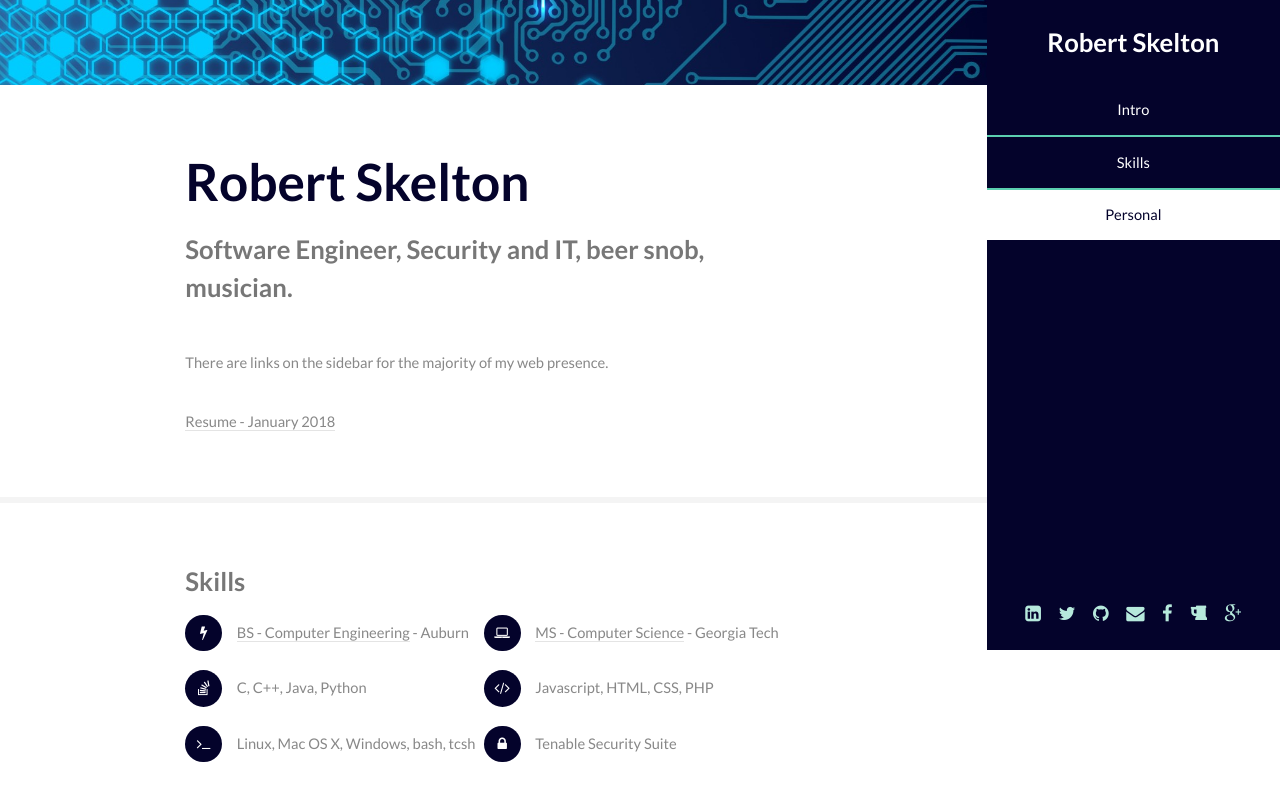
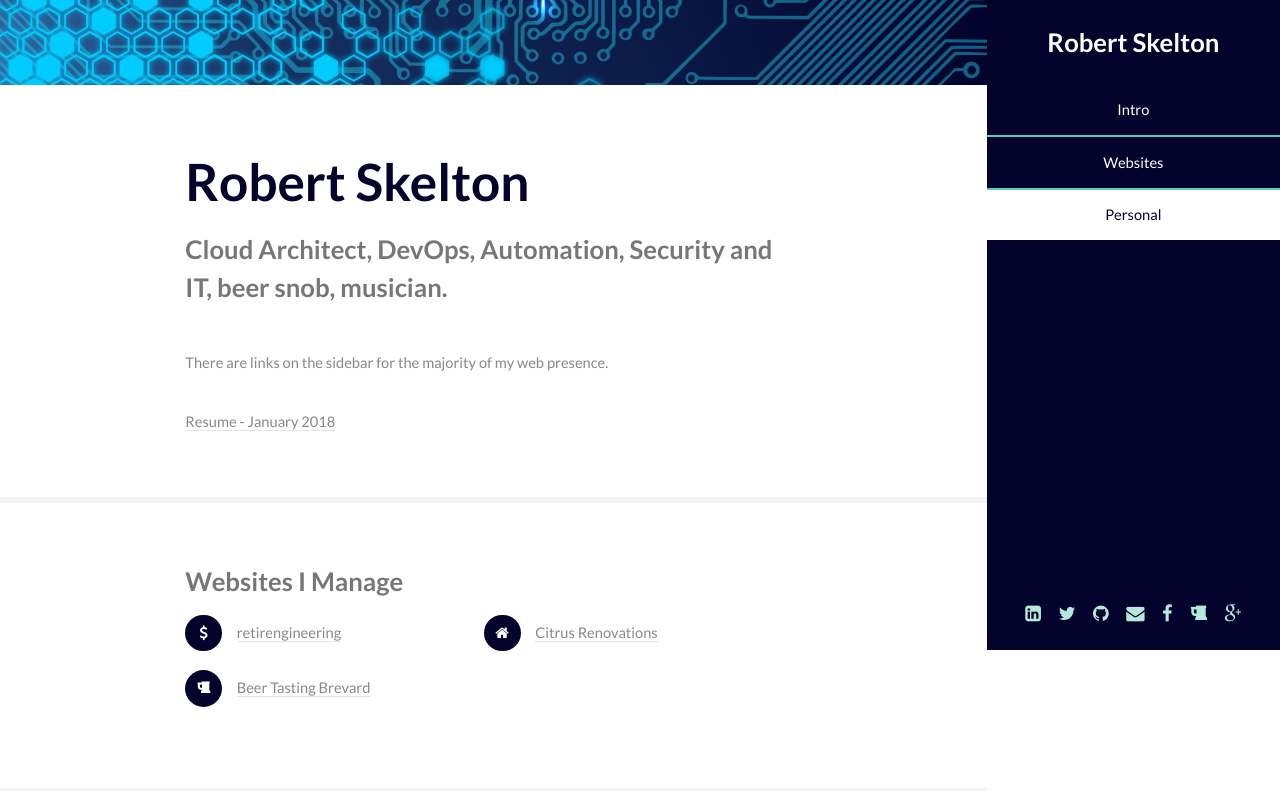
Before and after one commit to robertjskelton/personalWebsite, a plain HTML site: page index.html in a window 1280 px wide. Shown: the part 150-941 px from the top of the page. Drawn offline with Linux system fonts and the light colour scheme.

Commit message:
update site

```diff
--- a/index.html
+++ b/index.html
@@ -43,7 +43,7 @@
 			<nav id="nav">
 				<ul>
 					<li><a href="#one" class="active">Intro</a></li>
-					<li><a href="#two">Skills</a></li>
+					<li><a href="#two">Websites</a></li>
 					<li><a href="#four">Personal</a></li>
 				</ul>
 			</nav>
@@ -68,7 +68,7 @@
 				<div class="container">
 					<header class="major">
 						<h2>Robert Skelton</h2>
-						<p>Software Engineer, Security and IT, beer snob, musician.</p>
+						<p>Cloud Architect, DevOps, Automation, Security and IT, beer snob, musician.</p>
 					</header>
 					<p>There are links on the sidebar for the majority of my web presence.</p>
 					<p><a href="resume/resume.pdf">Resume - January 2018</a></p>
@@ -78,15 +78,11 @@
 			<!-- Two -->
 			<section id="two">
 				<div class="container">
-					<h3>Skills</h3>
+					<h3>Websites I Manage</h3>
 					<ul class="feature-icons">
-						<li class="fa-bolt"><a href="http://bulletin.auburn.edu/undergraduate/samuelginncollegeofengineering/departmentofelectricalandcomputerengineering/electricalengineering_computerengineering_major/">BS - Computer Engineering</a> - Auburn</li>
-						<li class="fa-laptop"><a href="http://www.omscs.gatech.edu/specialization-computing-systems">MS - Computer Science</a> - Georgia Tech</li>
-						<li class="fa-stack-overflow">C, C++, Java, Python<br></li>
-						<li class="fa-code">Javascript, HTML, CSS, PHP</li>
-						<li class="fa-terminal">Linux, Mac OS X, Windows, bash, tcsh</li>
-						<li class="fa-lock">Tenable Security Suite</li>
-
+						<li class="fa-usd"><a href="http://retirengineering.com">retirengineering</a></li>
+						<li class="fa-home"><a href="https://citrusrenovations.com">Citrus Renovations</a></li>
+						<li class="fa-beer"><a href="http://beertastingbrevard.com">Beer Tasting Brevard</a></li>
 					</ul>
 				</div>
 			</section>
@@ -96,7 +92,7 @@
 				<section id="four">
 					<div class="container">
 						<h3>Personal</h3>
-						<p>I'm a Software Engineer working in Information Security, based in Melbourne, FL. I enjoy music, craft beer, cars, <a href="http://1074citrusrenovations.blogspot.com/">home renovations</a>, finance, and continuing my education. I've played guitar since 2004 and drums since 2008.</p>
+						<p>I'm a Cloud Architect and DevOps Engineer working at GE Digital, based in Palm Bay, FL. I enjoy music, craft beer, cars, home renovations, finance, and continuing my education. I've played guitar since 2004 and drums since 2008.</p>
 						<p>I'm working towards my MS in Computer Science, with a planned graduation in May 2019. After that, I'll be working
 						towards an MBA. My goal is to be a CIO/CTO of a large tech company.</p>
 
```
